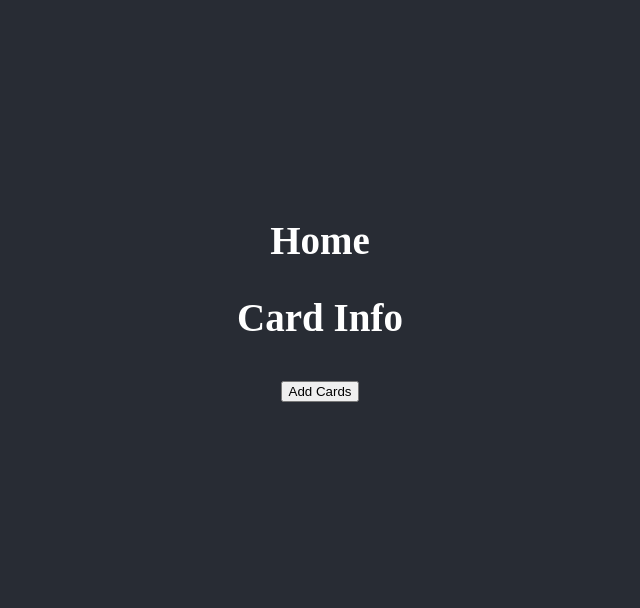
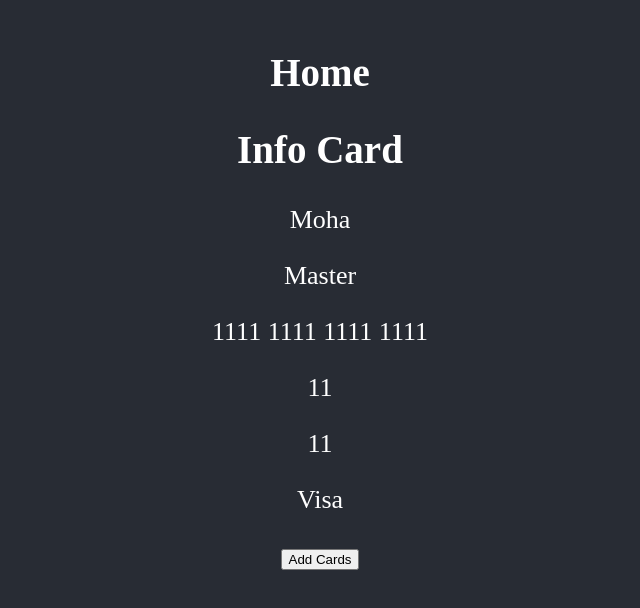
Before and after one commit to awmoha/Projektarbete-react, a React (Create React App) app: page / in a window 1280 px wide. Shown: the part 114-722 px from the top of the page, without its empty margins (320-960 px from the left). Built offline with nearby package versions, Linux system fonts and the light colour scheme.

Commit message:
added infoCard to Home component

```diff
--- a/src/component/Cardinfo.jsx
+++ b/src/component/Cardinfo.jsx
@@ -2,10 +2,13 @@ import React from "react";
 import { useSelector, useDispatch } from "react-redux";
 import Card from "./Card"
 function CardInfo() {
+  const dispatch = useDispatch();
+  const { infoCard } = useSelector((state) => state.cardInfo);
   return (
     <div>
-      <h2>Card Info</h2>
-
+      {infoCard.map((card, i) => (
+        <Card key={i} card={card} />
+      ))}
     </div>
   );
 }
--- a/src/redux/CardSlice.js
+++ b/src/redux/CardSlice.js
@@ -21,10 +21,12 @@ const CardSlice = createSlice({
     ],
 
     reducers: {
-
+      showCard: (state) => {
+        state.infoCard = state.infoCard
+      },
 
     },
   },
 });
-export const {  } = CardSlice.actions;
+export const { showCard } = CardSlice.actions;
 export default CardSlice.reducer;
--- a/src/redux/configureStore.js
+++ b/src/redux/configureStore.js
@@ -2,12 +2,10 @@ import { configureStore } from "@reduxjs/toolkit";
 import { combineReducers } from "redux";
 import CardSlice from "./CardSlice";
 const reducer = combineReducers({
-  cardInfo: CardSlice
+  cardInfo: CardSlice,
 });
 const store = configureStore({
- reducer
+  reducer,
 });
 
-
-
 export default store;
```
